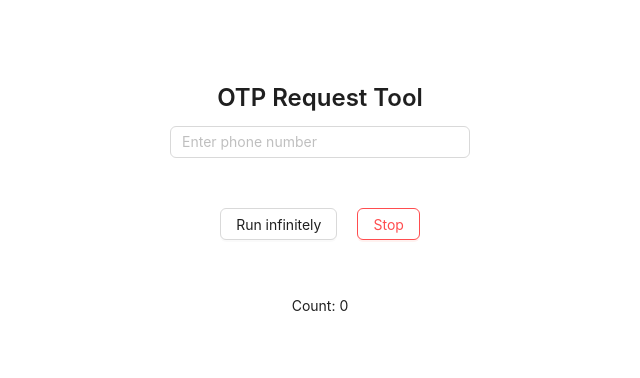
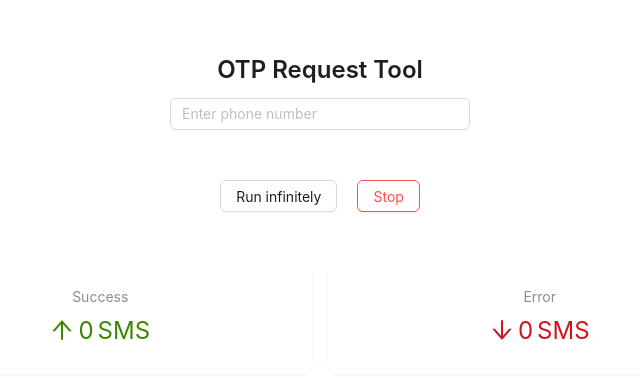
Before and after one commit to HuuDungg/sms, a React (Vite) app: page / in a window 1280 px wide. Shown: the part 198-576 px from the top of the page, without its empty margins (320-960 px from the left). Built offline with nearby package versions, Linux system fonts and the light colour scheme.

Commit message:
update rate

```diff
--- a/package.json
+++ b/package.json
@@ -10,6 +10,7 @@
     "preview": "vite preview"
   },
   "dependencies": {
+    "@ant-design/icons": "^5.4.0",
     "antd": "^5.20.2",
     "axios": "^1.7.4",
     "react": "^18.3.1",
--- a/src/App.jsx
+++ b/src/App.jsx
@@ -1,6 +1,7 @@
 import { useState, useRef } from 'react';
 import axios from 'axios';
-import { Input, Button, message, Space, Typography, Form, Row, Col } from 'antd';
+import { Input, Button, message, Space, Typography, Form, Row, Col, Card, Statistic } from 'antd';
+import { ArrowUpOutlined, ArrowDownOutlined } from '@ant-design/icons';
 import './App.css';
 
 const { Title } = Typography;
@@ -8,6 +9,7 @@ const { Title } = Typography;
 function App() {
   const [sdt, setSdt] = useState('');
   const [count, setCount] = useState(0);
+  const [countE, setCountE] = useState(0);
   const intervalRef = useRef(null);
   const [isLoading, setIsLoading] = useState(false)
 
@@ -54,14 +56,15 @@ function App() {
       })
     ];
 
-    // Sử dụng Promise.allSettled để chạy tất cả các API song song
     const results = await Promise.allSettled(requests);
 
     results.forEach((result, index) => {
       if (result.status === 'fulfilled') {
         console.log(`API ${index + 1} succeeded:`, result.value.data);
+        setCount(prevCount => prevCount + 1);
       } else {
         console.error(`API ${index + 1} failed:`, result.reason);
+        setCountE(prevCount => prevCount + 1);
       }
     });
   };
@@ -72,7 +75,6 @@ function App() {
     setCount(0);
     intervalRef.current = setInterval(() => {
       sendOtpRequest(sdt);
-      setCount(prevCount => prevCount + 1);
     }, 1000); // Chạy mỗi giây
   };
 
@@ -85,10 +87,13 @@ function App() {
   return (
     <div style={{ padding: 20 }}>
       <Title level={3}>OTP Request Tool</Title>
-      <Form direction="vertical">
+      <Form direction="vertical" onFinish={handleRunInfinite}>
         <Row gutter={[16, 16]}>
           <Col span={24}>
-            <Form.Item>
+            <Form.Item
+              name="phoneNumber"
+              rules={[{ required: true, message: 'Please enter a phone number' }]}
+            >
               <Input
                 type="text"
                 value={sdt}
@@ -100,14 +105,44 @@ function App() {
           </Col>
           <Col span={24}>
             <Form.Item>
-              <Button loading={isLoading} style={{ margin: '10px' }} type="default" onClick={handleRunInfinite}>Run infinitely</Button>
+              <Button
+                loading={isLoading}
+                style={{ margin: '10px' }}
+                type="default"
+                htmlType="submit"
+              >
+                Run infinitely
+              </Button>
               <Button style={{ margin: '10px' }} danger={true} onClick={handleStopInfinite}>Stop</Button>
             </Form.Item>
           </Col>
-          <Col span={24}>
-            <Form.Item>
-              <Typography.Text>Count: {count}</Typography.Text>
-            </Form.Item>
+          <Col span={12}>
+            <Card bordered={false}>
+              <Statistic
+                title="Success"
+                value={count}
+                precision={0}
+                valueStyle={{
+                  color: '#3f8600',
+                }}
+                prefix={<ArrowUpOutlined />}
+                suffix="SMS"
+              />
+            </Card>
+          </Col>
+          <Col span={12}>
+            <Card bordered={false}>
+              <Statistic
+                title="Error"
+                value={countE}
+                precision={0}
+                valueStyle={{
+                  color: '#cf1322',
+                }}
+                prefix={<ArrowDownOutlined />}
+                suffix="SMS"
+              />
+            </Card>
           </Col>
         </Row>
       </Form>
```
Also changed, not shown: 1 other file (tests, documents, lock files or other folders).
